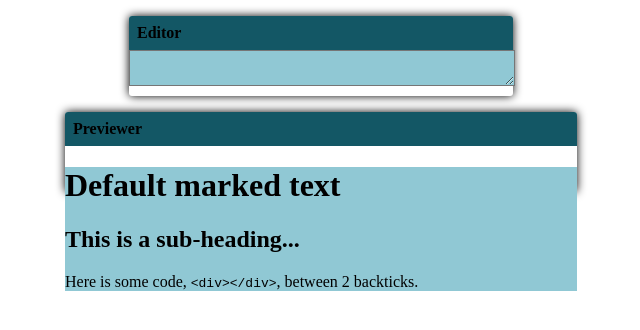
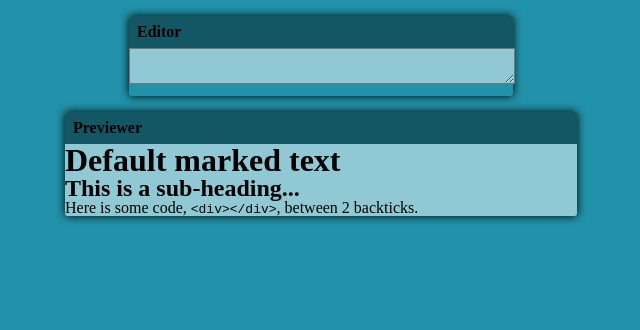
Before and after one commit to efgeorge/markdown-previewer, a React (Create React App) app: page / in a window 1280 px wide. Shown: the top 330 px of the page, without its empty margins (319-959 px from the left). Built offline with nearby package versions, Linux system fonts and the light colour scheme.

Commit message:
styling is back

```diff
--- a/src/App.scss
+++ b/src/App.scss
@@ -1,46 +1,46 @@
-// html, body, div, span, applet, object, iframe,
-// h1, h2, h3, h4, h5, h6, p, blockquote, pre,
-// a, abbr, acronym, address, big, cite, code,
-// del, dfn, em, img, ins, kbd, q, s, samp,
-// small, strike, strong, sub, sup, tt, var,
-// b, u, i, center,
-// dl, dt, dd, ol, ul, li,
-// fieldset, form, label, legend,
-// table, caption, tbody, tfoot, thead, tr, th, td,
-// article, aside, canvas, details, embed,
-// figure, figcaption, footer, header, hgroup,
-// menu, nav, output, ruby, section, summary,
-// time, mark, audio, video {
-// 	margin: 0;
-// 	padding: 0;
-// 	border: 0;
-// 	font-size: 62.5%;
-// 	font: inherit;
-// 	vertical-align: baseline;
-// }
-// /* HTML5 display-role reset for older browsers */
-// article, aside, details, figcaption, figure,
-// footer, header, hgroup, menu, nav, section {
-// 	display: block;
-// }
-// body {
-// 	line-height: 1;
-// 	background-color: #2192a9;
-// 	display: flex;
-// 	flex-direction: column;
-// }
-// ol, ul {
-// 	list-style: none;
-// }
-// blockquote, q {
-// 	quotes: none;
-// }
-// blockquote:before, blockquote:after,
-// q:before, q:after {
-// 	content: '';
-// 	content: none;
-// }
-// table {
-// 	border-collapse: collapse;
-// 	border-spacing: 0;
-// }
+html, body, div, span, applet, object, iframe,
+h1, h2, h3, h4, h5, h6, p, blockquote, pre,
+a, abbr, acronym, address, big, cite, code,
+del, dfn, em, img, ins, kbd, q, s, samp,
+small, strike, strong, sub, sup, tt, var,
+b, u, i, center,
+dl, dt, dd, ol, ul, li,
+fieldset, form, label, legend,
+table, caption, tbody, tfoot, thead, tr, th, td,
+article, aside, canvas, details, embed,
+figure, figcaption, footer, header, hgroup,
+menu, nav, output, ruby, section, summary,
+time, mark, audio, video {
+	margin: 0;
+	padding: 0;
+	border: 0;
+	// font-size: 62.5%;
+	// font: inherit;
+	vertical-align: baseline;
+}
+/* HTML5 display-role reset for older browsers */
+article, aside, details, figcaption, figure,
+footer, header, hgroup, menu, nav, section {
+	display: block;
+}
+body {
+	line-height: 1;
+	background-color: #2192a9;
+	display: flex;
+	flex-direction: column;
+}
+ol, ul {
+	list-style: none;
+}
+blockquote, q {
+	quotes: none;
+}
+blockquote:before, blockquote:after,
+q:before, q:after {
+	content: '';
+	content: none;
+}
+table {
+	border-collapse: collapse;
+	border-spacing: 0;
+}
--- a/src/components/Previewer.js
+++ b/src/components/Previewer.js
@@ -2,7 +2,7 @@
 import MarkedConverter from "../utils/MarkedConverter";
 import Toolbar from "./Toolbar";
 
-const Previewer = () => {
+const Previewer = ({ MarkedVal }) => {
     return (
         <div id="previeWrapper">
             <Toolbar title={"Previewer"} />
--- a/src/styles/Previewer.scss
+++ b/src/styles/Previewer.scss
@@ -1,6 +1,7 @@
 #previeWrapper {
     margin: auto;
-    height: 10vh;
+    height: auto;
+    max-height: 40bh;
     max-width: 40vw;
     -webkit-box-shadow: 0 0 10px #000;
             box-shadow: 0 0 10px #000;
@@ -9,4 +10,5 @@
 
 #preview {
     background-color: #90c8d4;
+    border-radius: 0 0 3px 3px;
 }
--- a/src/utils/MarkedConverter.js
+++ b/src/utils/MarkedConverter.js
@@ -14,7 +14,7 @@
 
 
 // TODO: pass markedVal as props from App.js
-const MarkedConverter = (props) => {
+const MarkedConverter = ({props}) => {
     const [markedVal, setMarkedVal] = useState(
         '# Default marked text\n' + "## This is a sub-heading...\n" + "Here is some code, `<div></div>`, between 2 backticks."
     );
```
